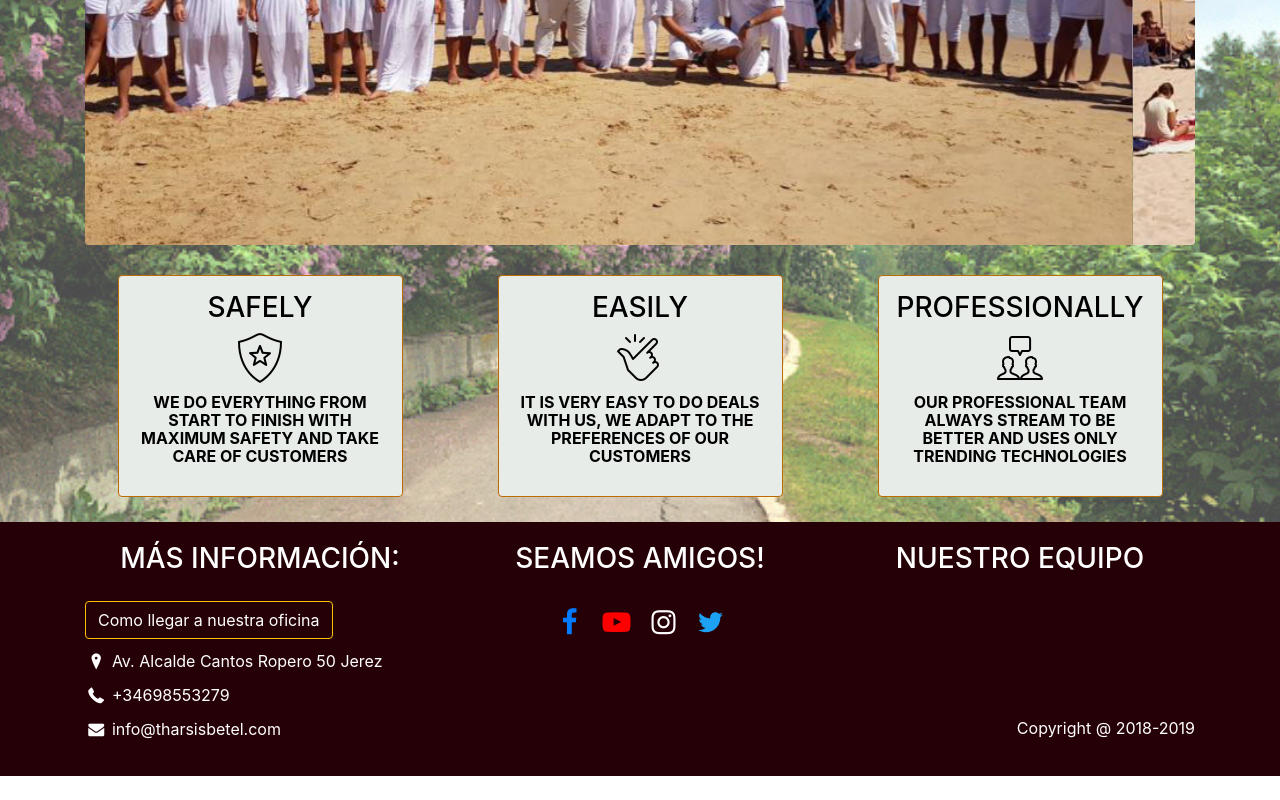
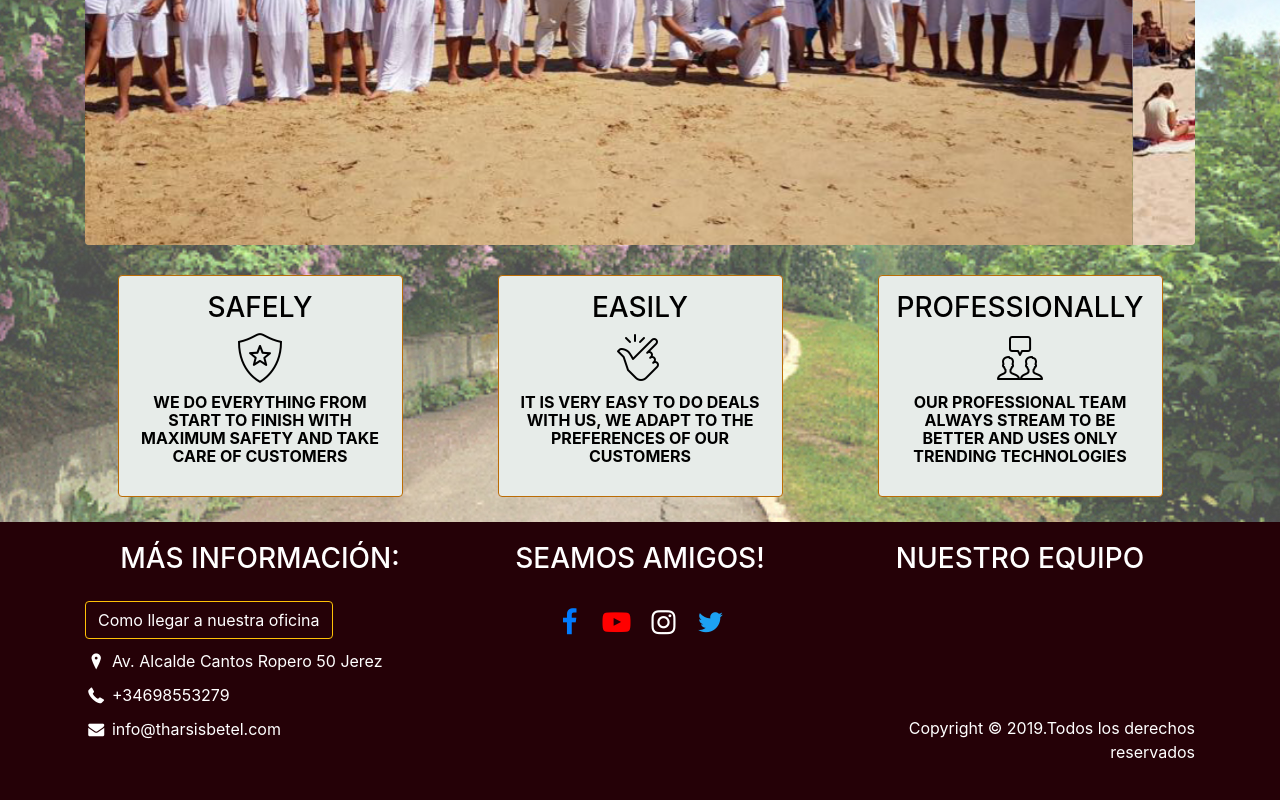
Before and after one commit to AnatoliyLastochkin/Adulam, a plain HTML site: page index.html in a window 1280 px wide. Shown: the part 481-1281 px from the top of the page. Before the commit the page ends 1257 px from the top, so only its background shows below. Drawn offline with nearby package versions, Linux system fonts and the light colour scheme.

Commit message:
small fix

```diff
--- a/index.html
+++ b/index.html
@@ -163,7 +163,7 @@
             <h3>NUESTRO EQUIPO</h3>
 
 
-            <p>Copyright @ 2018-2019</p>
+            <p>Copyright © 2019.Todos los derechos reservados</p>
           </div>
         </div>
       </div>
```
